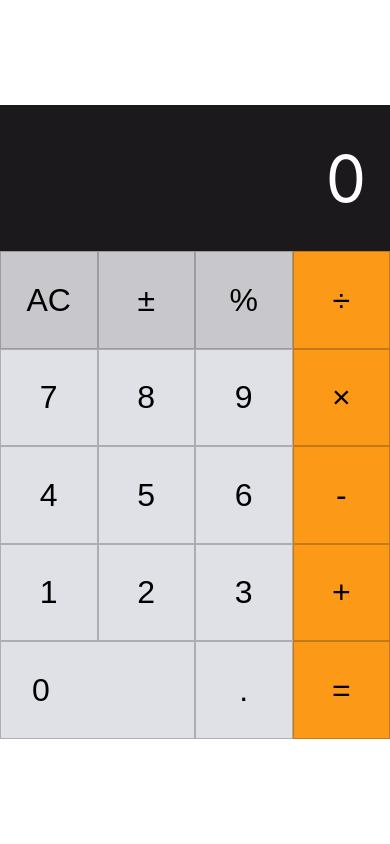
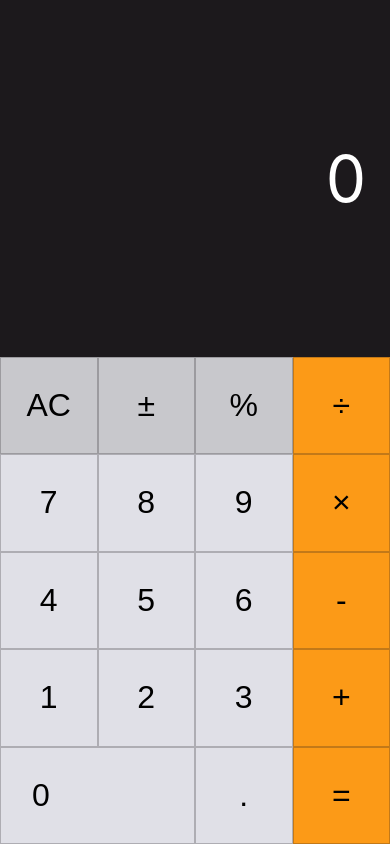
Before and after one commit to lwieckowski/calculator, a React (Create React App) app: page / in a window 390 px wide. Built offline with nearby package versions, Linux system fonts and the light colour scheme.

Commit message:
Fix style on mobiles

```diff
--- a/src/App.css
+++ b/src/App.css
@@ -63,11 +63,23 @@ input {
   background-color: #E0E0E7;
 }
 
-@media only screen and (max-width: 768px) {
+@media only screen and (max-width: 500px) {
+
+  #app-container {
+    display: flex;
+    align-items: flex-start;
+    justify-content: center;
+    height: 100%;
+  }
+
+  #app-container > div {
+    height: calc(100% - 125vw);
+  }
+
   #display {
     padding-right: 24px;
     width: 100vw;
-    height: 37.5vw;
+    height: 100%;
   }
 
   #keypad {
```
